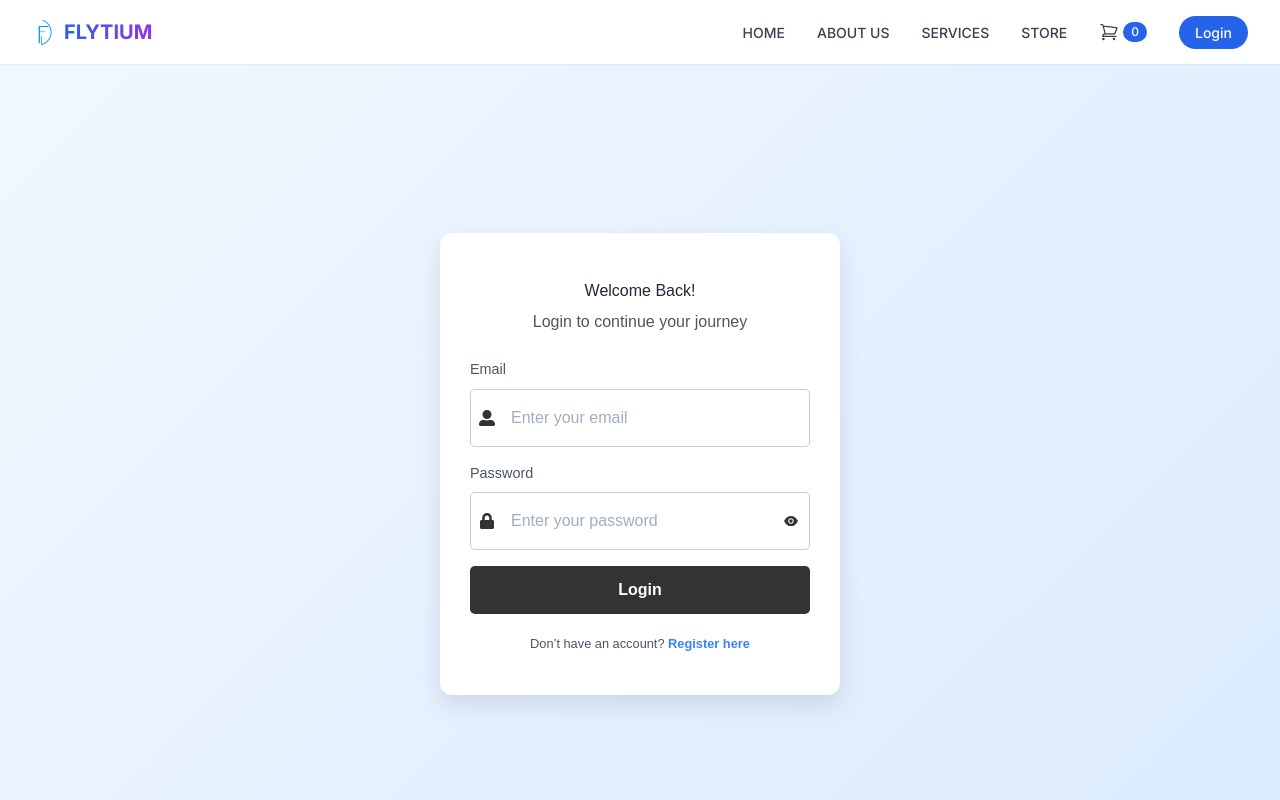
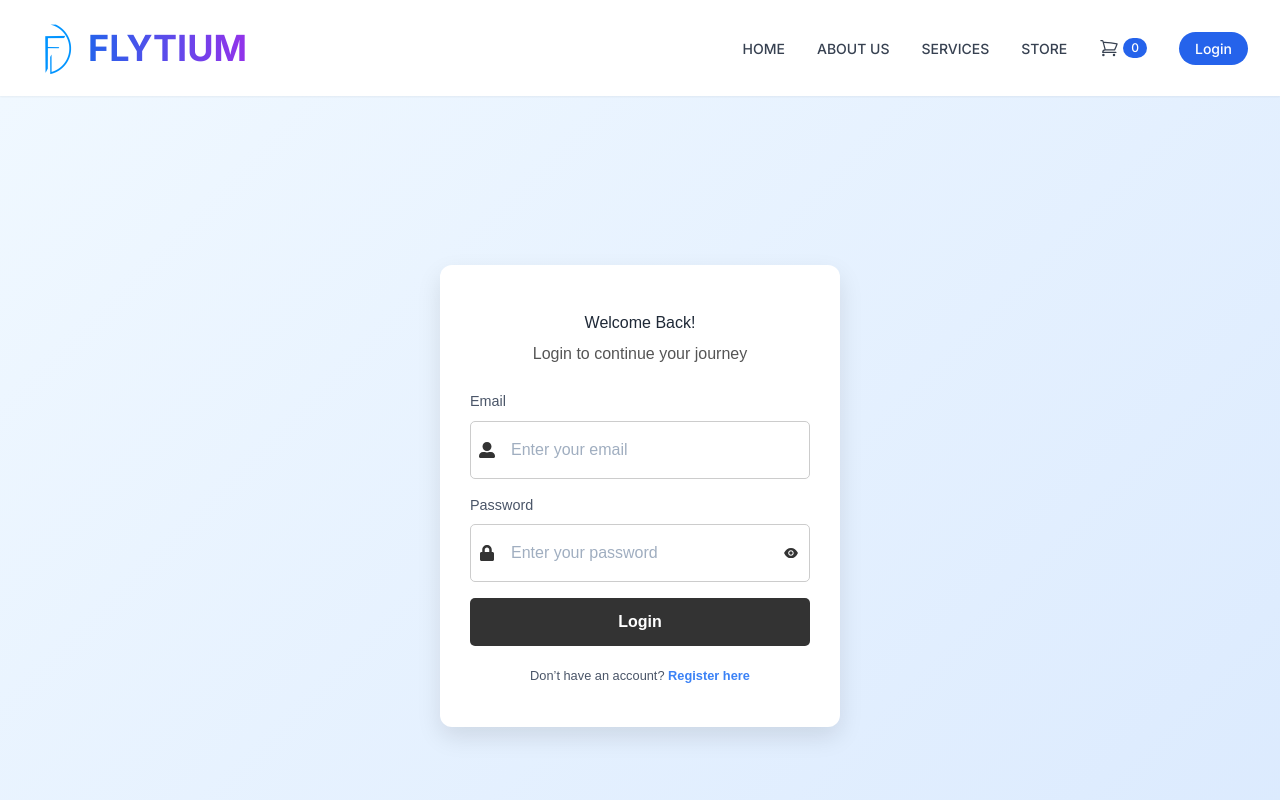
Before and after one commit to ShadowGuy01234/FlytiumDroneFrontend, a React (Vite) app: page /login in a window 1280 px wide. Shown: the top 800 px of the page. Built offline with nearby package versions, Linux system fonts and the light colour scheme.

Commit message:
Update Nav.jsx

```diff
--- a/src/components/Layout/Nav/Nav.jsx
+++ b/src/components/Layout/Nav/Nav.jsx
@@ -81,8 +81,8 @@ const Navbar = () => {
     >
       <div className="container mx-auto flex justify-between items-center px-4">
         <div className="flex items-center space-x-2">
-          <img src="/logo.png" alt="Logo" className="h-8 w-auto" />
-          <span className="text-xl font-bold bg-gradient-to-r from-blue-600 to-purple-600 bg-clip-text text-transparent">
+          <img src="/logo.png" alt="Logo" className="h-16 w-auto" />
+          <span className="text-4xl font-bold bg-gradient-to-r from-blue-600 to-purple-600 bg-clip-text text-transparent">
             FLYTIUM
           </span>
         </div>
```
